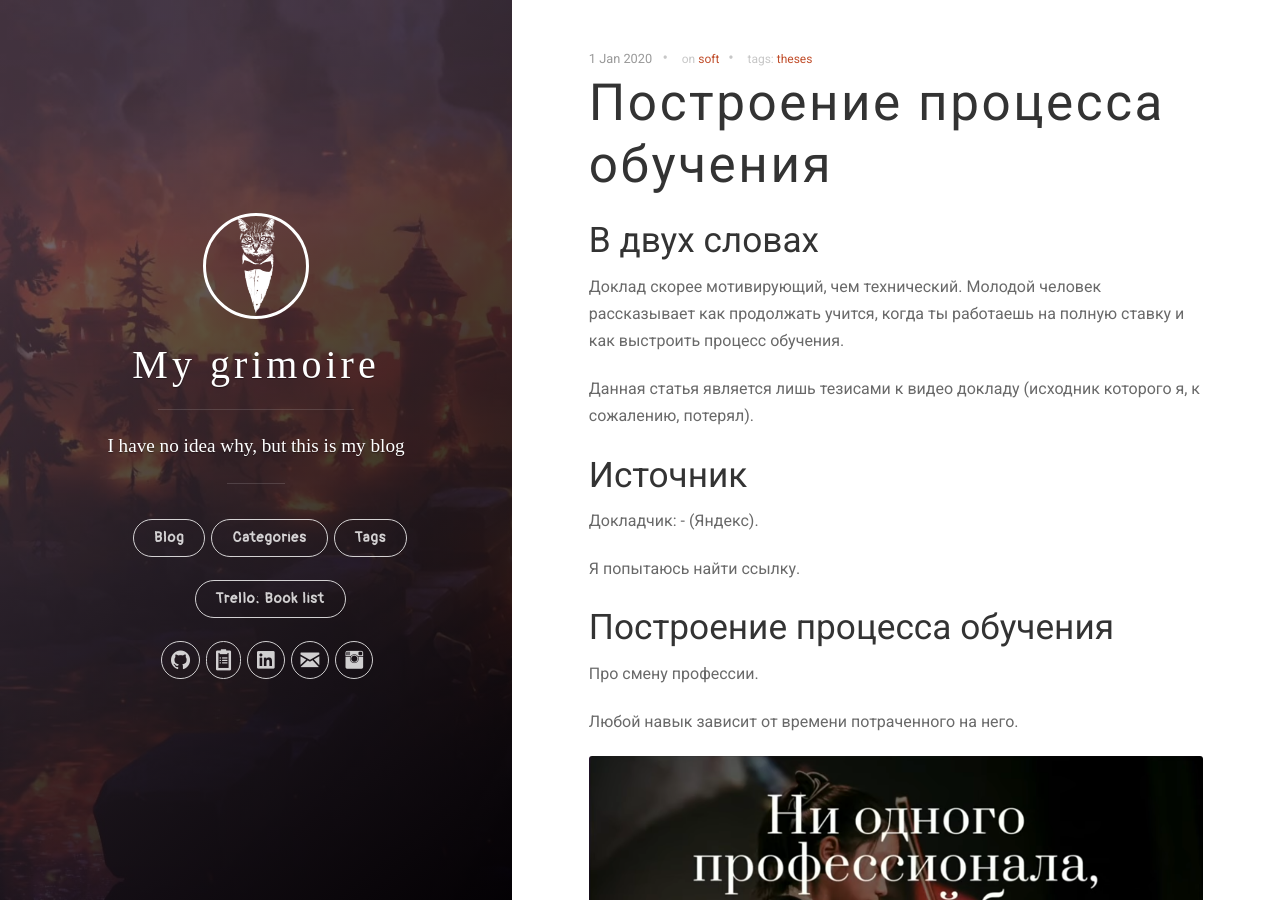
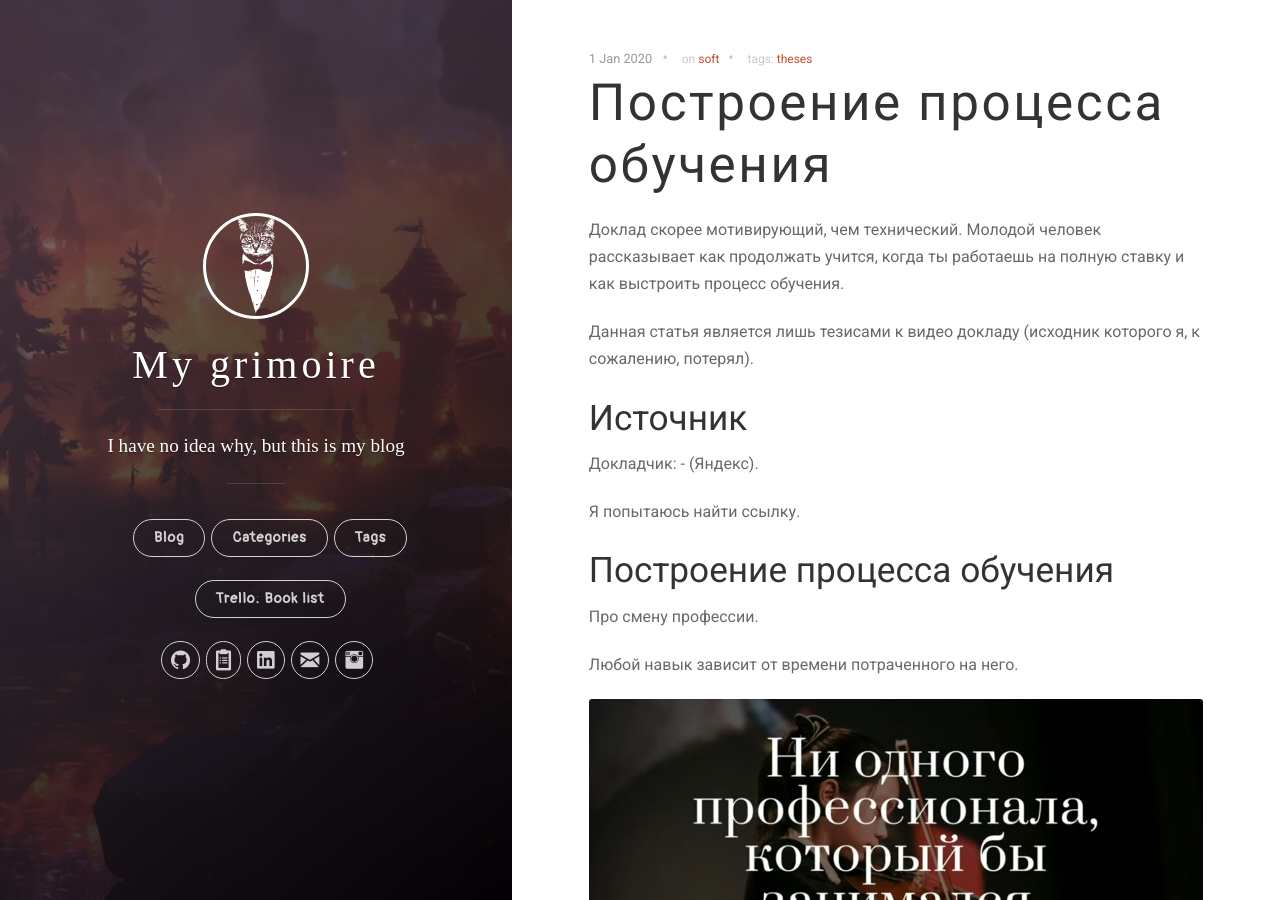
Before and after one commit to sonulen/my_grimoire, a Jekyll site: the page built from _posts/2020-01-09-learning_process.md, in a window 1280 px wide and 900 px high. Built offline with Jekyll 4.4.1, drawn with Linux system fonts in a browser that asks for light colours; some web fonts are replaced; comment, search, counter and statistics services are not loaded.

Commit message:
fix: preview

```diff
--- a/_posts/2019-03-16-udp_vs_tcp.markdown
+++ b/_posts/2019-03-16-udp_vs_tcp.markdown
@@ -4,8 +4,6 @@ date: 2019-03-16 16:51:33
 categories: [highload]
 tags: [theses, tcp, udp, network]
 ---
-
-## В двух словах
 
 В докладе рассказывается про:
 - эволюцию и настройки сетевого стека TCP/IP в Linux и Android, iOS;
--- a/_posts/2020-01-09-learning_process.md
+++ b/_posts/2020-01-09-learning_process.md
@@ -4,8 +4,6 @@ date: 2020-01-01 12:54:33
 categories: [soft]
 tags: [theses]
 ---
-
-## В двух словах
 
 Доклад скорее мотивирующий, чем технический.
 Молодой человек рассказывает как продолжать учится, когда ты работаешь на полную ставку и как выстроить процесс обучения.
```
Also changed, not shown: _posts/2019-11-09-constexpr.md (+0 -2 lines), _posts/2019-12-17-evolve_antipatterns_java_koltin.md (+0 -2 lines).
